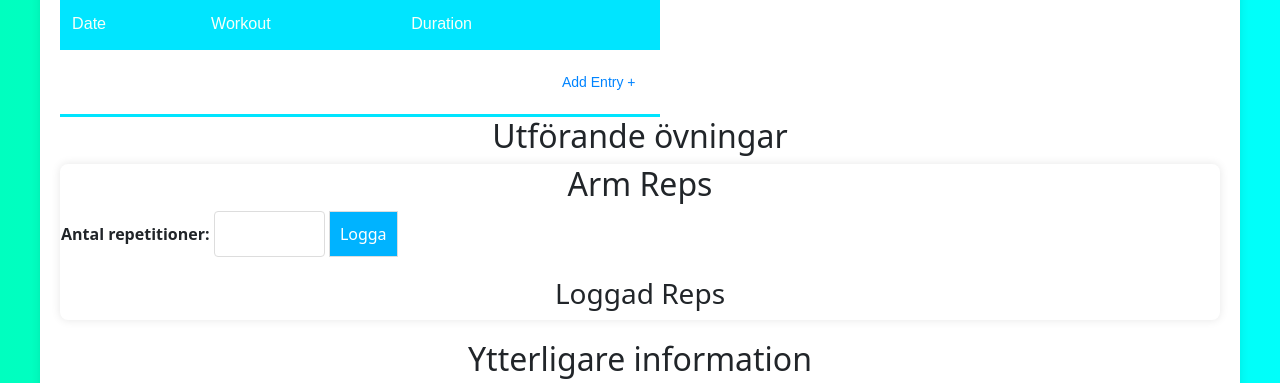
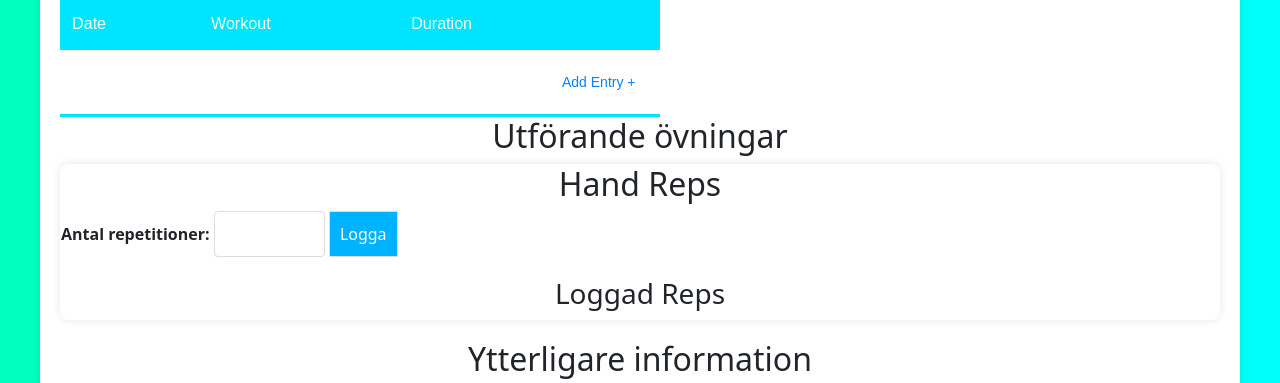
Before and after one commit to BenjaminAston/HealHub, a Flask app: page /hhand.html in a window 1280 px wide. Shown: the part 926-1309 px from the top of the page. Run offline with Flask 3, Linux system fonts and the light colour scheme.

Commit message:
Update hhand.html

```diff
--- a/HealHub_code/templates/hhand.html
+++ b/HealHub_code/templates/hhand.html
@@ -106,7 +106,7 @@
 
         </section>
         <section id="log-exercise">
-            <h2>Arm Reps</h2>
+            <h2>Hand Reps</h2>
             <form id="exerciseTracker" action="{{ url_for('track_exercise', category='hhand') }}" method="POST">
                 <label for="reps">Antal repetitioner:</label>
                 <input type="number" id="reps" name="reps" min="1" max="100" required>
```
